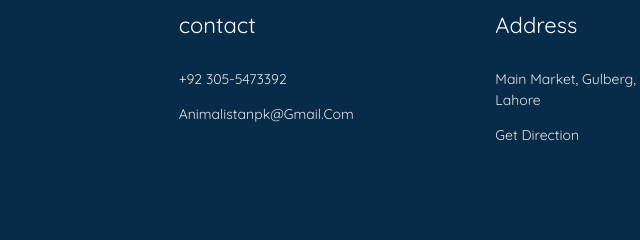
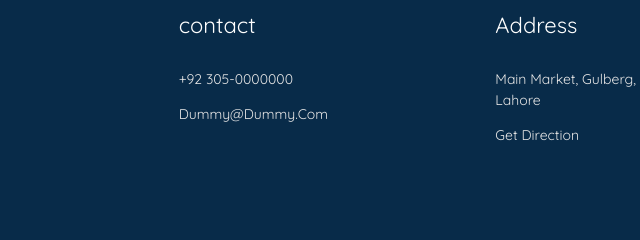
Before and after one commit to IIvexII/animalistan.pk, a plain HTML site: page index.html in a window 1280 px wide. Shown: the part 3894-4134 px from the top of the page, 223-863 px from the left. Drawn offline with Linux system fonts and the light colour scheme.

Commit message:
Update index.html

```diff
--- a/index.html
+++ b/index.html
@@ -210,8 +210,8 @@
                 <div class="col-xl-2 col-sm-6 col-md-3 mb-4 mb-xl-0 single-footer-widget">
                     <h4>contact</h4>
                     <ul>
-                        <li><a href="https://wa.me/+923055473392">+92 305-5473392</a></li>
-                        <li><a href="mailto:animalistanpk@gmail.com">animalistanpk@gmail.com</a></li>
+                        <li><a href="#">+92 305-0000000</a></li>
+                        <li><a href="mailto:dummy@dummy.com">dummy@dummy.com</a></li>
                     </ul>
                 </div>
                 <div class="col-xl-2 col-sm-6 col-md-3 mb-4 mb-xl-0 single-footer-widget">
```
